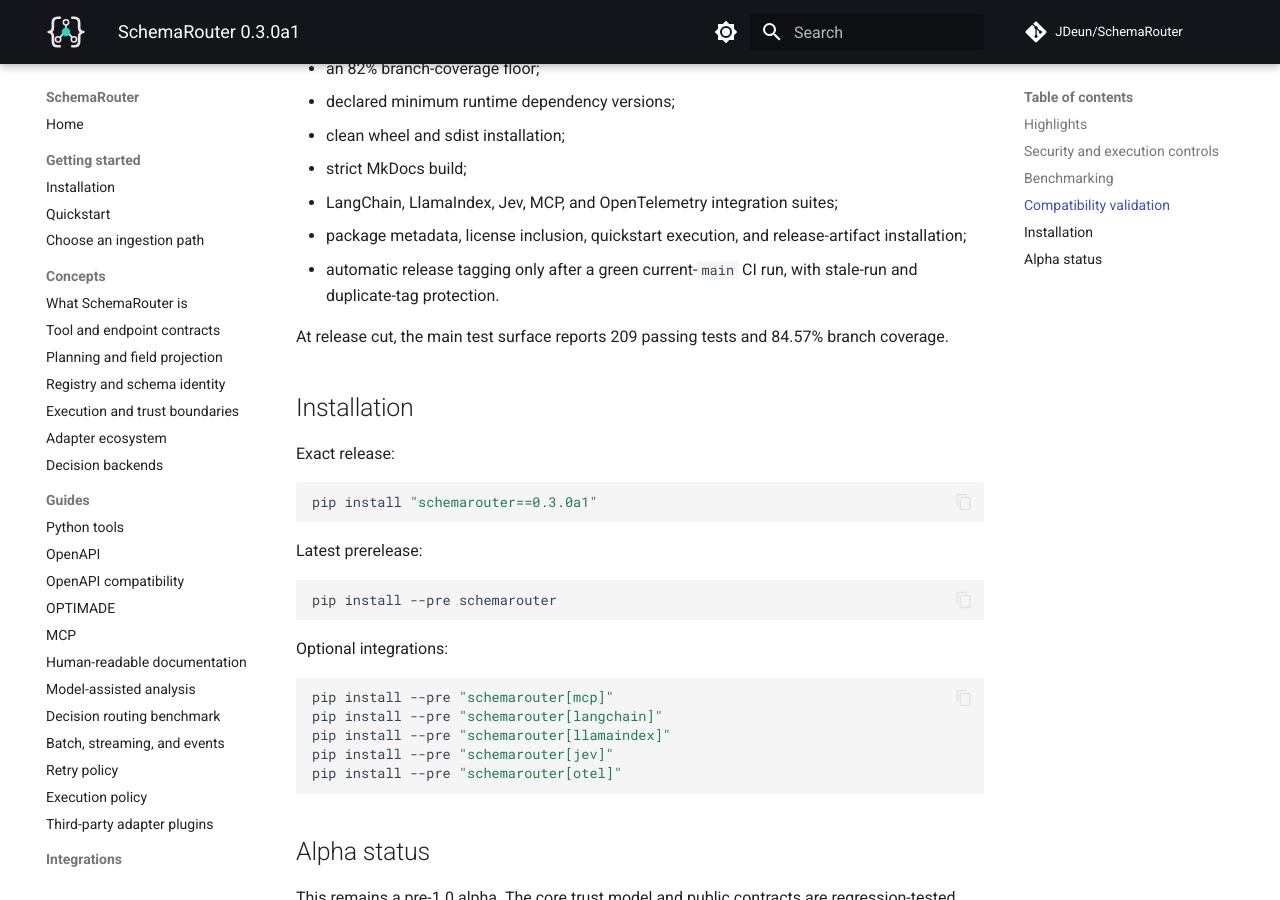
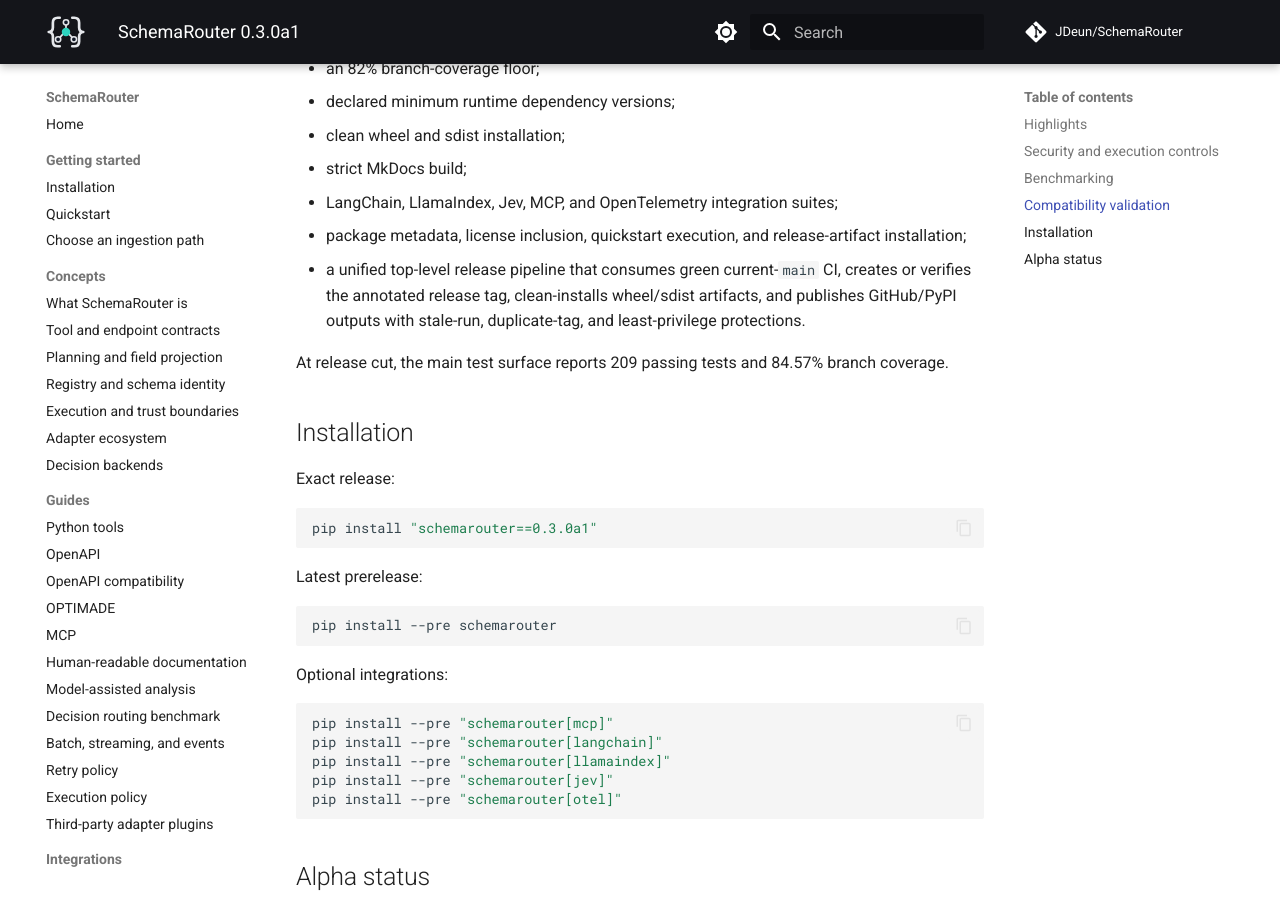
Before and after one commit to JDeun/SchemaRouter, an MkDocs documentation site: the page built from docs/releases/0.3.0a1.md, in a window 1280 px wide and 900 px high, scrolled down 2019 px. Built offline with MkDocs 1.6.1 and Material for MkDocs 9.7.7, drawn with Linux system fonts in a browser that asks for light colours; comment, search, counter and statistics services are not loaded.

Commit message:
release: describe unified automated publication

```diff
--- a/docs/releases/0.3.0a1.md
+++ b/docs/releases/0.3.0a1.md
@@ -69,8 +69,9 @@
 - strict MkDocs build;
 - LangChain, LlamaIndex, Jev, MCP, and OpenTelemetry integration suites;
 - package metadata, license inclusion, quickstart execution, and release-artifact installation;
-- automatic release tagging only after a green current-`main` CI run, with stale-run and duplicate-tag
-  protection.
+- a unified top-level release pipeline that consumes green current-`main` CI, creates or verifies
+  the annotated release tag, clean-installs wheel/sdist artifacts, and publishes GitHub/PyPI outputs
+  with stale-run, duplicate-tag, and least-privilege protections.
 
 At release cut, the main test surface reports 209 passing tests and 84.57% branch coverage.
 
```
